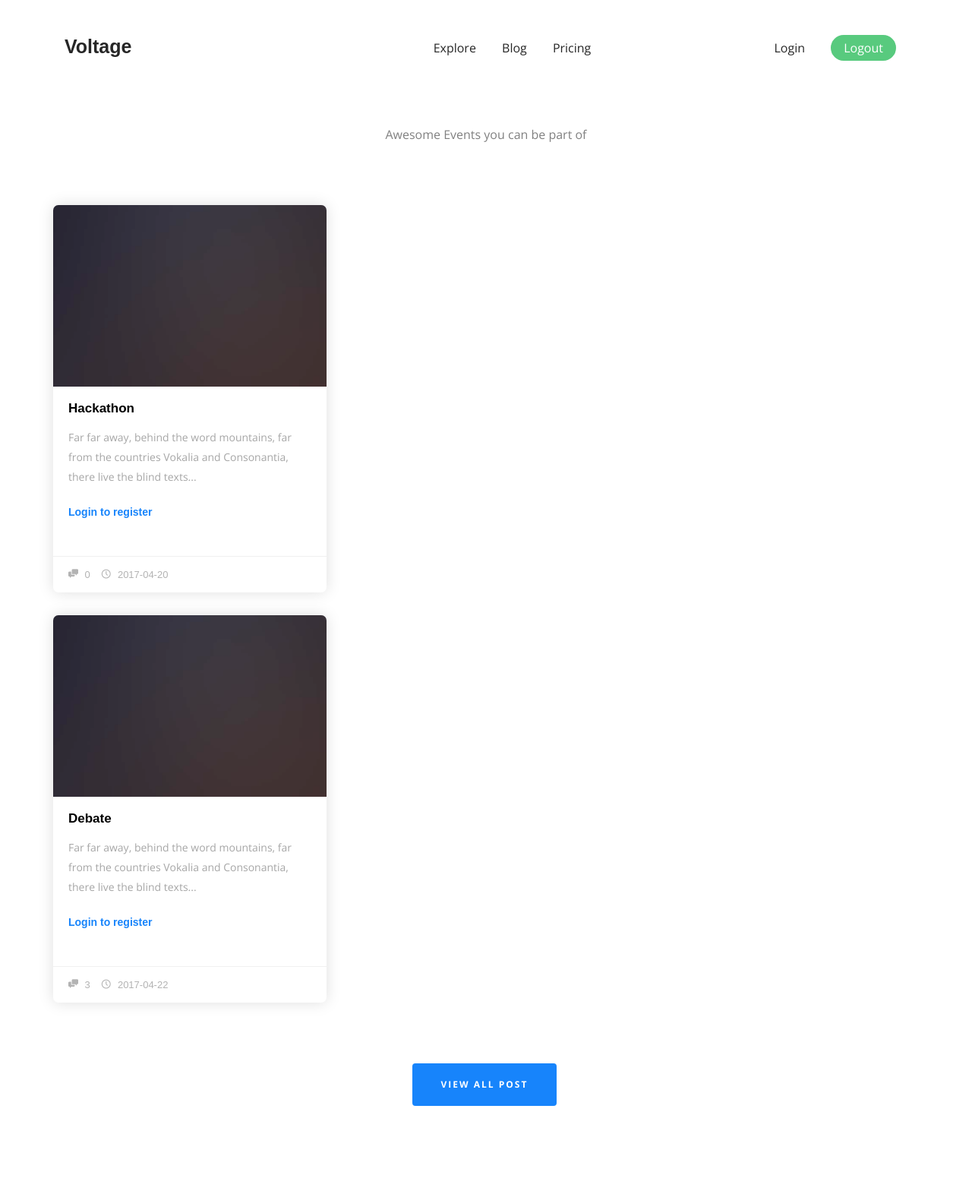
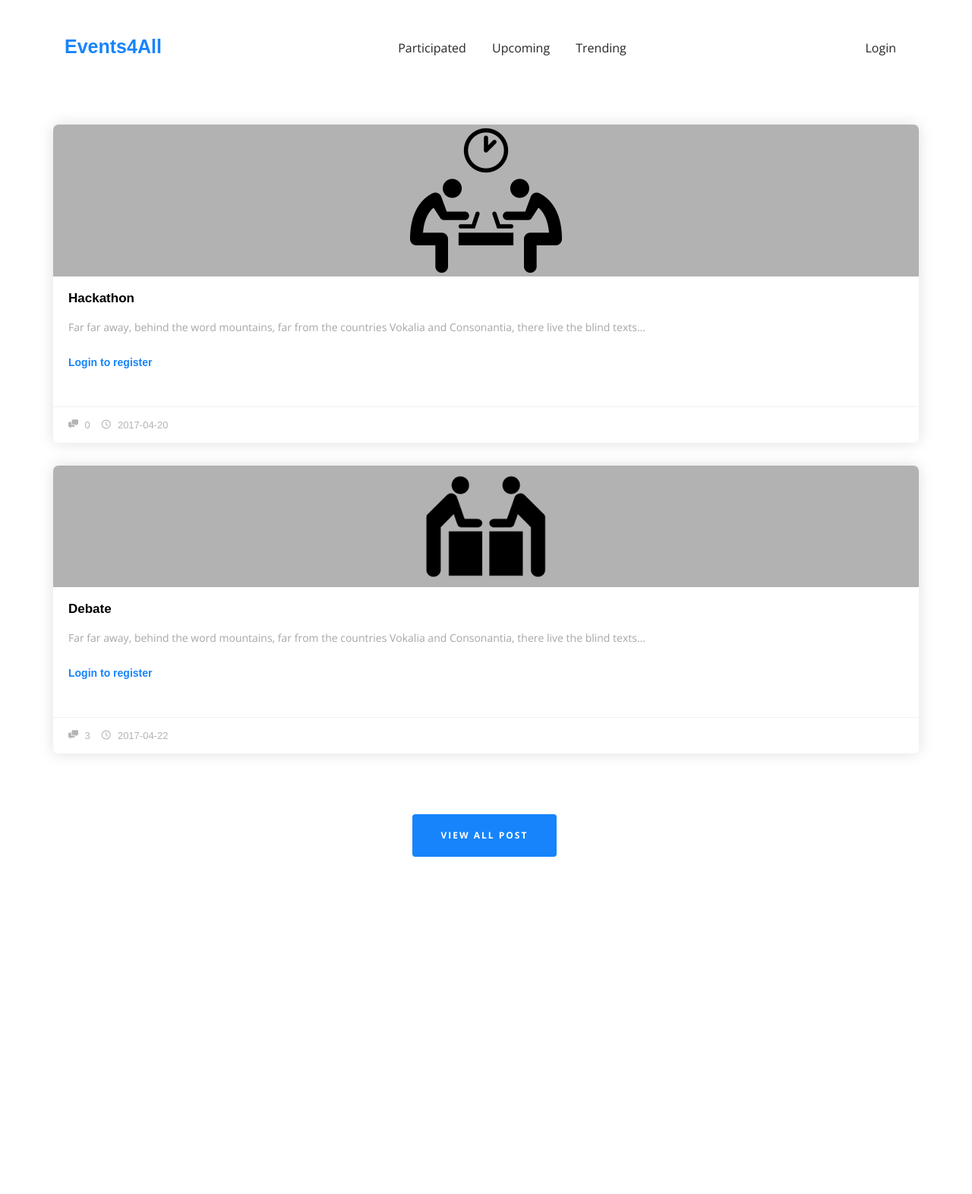
Before and after one commit to juvekaradheesh/Event-Manager, a PHP site: page /events.php in a window 1280 px wide. Shown: the whole page at 76% size. After the commit the page ends 1128 px from the top, so only its background shows below. Run offline with PHP 8.4, Linux system fonts and the light colour scheme; data comes from the database, SQL or seed files in the repository; some web fonts are replaced.

Commit message:
same as last

```diff
--- a/events.php
+++ b/events.php
@@ -1,4 +1,13 @@
-<?php session_start(); ?>
+<?php
+	session_start();
+	if(isset($_SESSION['email'])){
+		$login = true;
+		$email = $_SESSION['email'];
+	}
+	else{
+		$login = false;
+	}
+?>
 <!DOCTYPE html>
 <!--[if lt IE 7]>      <html class="no-js lt-ie9 lt-ie8 lt-ie7"> <![endif]-->
 <!--[if IE 7]>         <html class="no-js lt-ie9 lt-ie8"> <![endif]-->
@@ -14,36 +23,15 @@
 	<meta name="author" content="FREEHTML5.CO" />
 
   	<!--
-	//////////////////////////////////////////////////////
-
-	FREE HTML5 TEMPLATE
-	DESIGNED & DEVELOPED by FREEHTML5.CO
-
-	Website: 		http://freehtml5.co/
-	Email: 			info@freehtml5.co
-	Twitter: 		http://twitter.com/fh5co
-	Facebook: 		https://www.facebook.com/fh5co
-
-	//////////////////////////////////////////////////////
+		Authors ::
+			Adheesh Juvekar
+			Asutosh Padhi
 	-->
-
-  	<!-- Facebook and Twitter integration -->
-	<meta property="og:title" content=""/>
-	<meta property="og:image" content=""/>
-	<meta property="og:url" content=""/>
-	<meta property="og:site_name" content=""/>
-	<meta property="og:description" content=""/>
-	<meta name="twitter:title" content="" />
-	<meta name="twitter:image" content="" />
-	<meta name="twitter:url" content="" />
-	<meta name="twitter:card" content="" />
 
 	<!-- Place favicon.ico and apple-touch-icon.png in the root directory -->
 	<link rel="shortcut icon" href="favicon.ico">
-
 	<!-- Google Fonts -->
 	<link href='https://fonts.googleapis.com/css?family=Open+Sans:400,300,700|Monsterrat:400,700|Merriweather:400,300italic,700' rel='stylesheet' type='text/css'>
-
 	<!-- Animate.css -->
 	<link rel="stylesheet" href="css/animate.css">
 	<!-- Icomoon Icon Fonts-->
@@ -55,10 +43,8 @@
 	<link rel="stylesheet" href="css/owl.theme.default.min.css">
 	<!-- Bootstrap  -->
 	<link rel="stylesheet" href="css/bootstrap.css">
-
 	<!-- Cards -->
 	<link rel="stylesheet" href="css/cards.css">
-
 	<!-- Modernizr JS -->
 	<script src="js/modernizr-2.6.2.min.js"></script>
 	<!-- FOR IE9 below -->
@@ -74,20 +60,30 @@
 			<div class="container">
 				<div class="col-lg-3 col-md-3 col-sm-3 col-xs-12 fh5co-logo">
 					<a href="#" class="js-fh5co-mobile-toggle fh5co-nav-toggle"><i></i></a>
-					<a href="#" style="color: #262626">Voltage</a>
+					<a href="#"><font color="#1784fb">Events4All<font></a>
 				</div>
 				<div class="col-lg-6 col-md-5 col-sm-5 text-center fh5co-link-wrap">
 					<ul data-offcanvass="yes">
 						<li class="active"><a href="#">Tour</a></li>
-						<li><a href="#" style="color: #262626">Explore</a></li>
-						<li><a href="#" style="color: #262626">Blog</a></li>
-						<li><a href="#" style="color: #262626">Pricing</a></li>
+						<li><a href="#" style="color: #262626">Participated</a></li>
+						<li><a href="#" style="color: #262626">Upcoming</a></li>
+						<li><a href="#" style="color: #262626">Trending</a></li>
 					</ul>
 				</div>
 				<div class="col-lg-3 col-md-4 col-sm-4 text-right fh5co-link-wrap">
 					<ul class="fh5co-special" data-offcanvass="yes">
+						<?php
+							if($login){
+						?>
+						<li><a href="login-form/register.php" class="call-to-action">Logout</a></li>
+						<?php
+							}
+							else{
+						?>
 						<li><a href="login-form/index.html" style="color: #262626">Login</a></li>
-						<li><a href="login-form/register.php" class="call-to-action">Logout</a></li>
+						<?php
+							}
+						?>
 					</ul>
 				</div>
 			</div>
@@ -96,13 +92,13 @@
 		<br><br>
 		<div class="fh5co-blog-style-1">
 			<div class="container">
+				<!--<div class="row p-b">
+					<div class="col-md-6 col-md-offset-3 text-center">
+						<p class="wow fadeInUp" data-wow-duration=".1s" data-wow-delay=".1s">Events List</p>
+					</div>
+				</div>-->
 				<div class="row p-b">
-					<div class="col-md-6 col-md-offset-3 text-center">
-						<p class="wow fadeInUp" data-wow-duration=".1s" data-wow-delay=".1s">Awesome Events you can be part of</p>
-					</div>
-				</div>
-				<div class="row p-b">
-					<div class="col-md-4 col-sm-6 col-xs-6 col-xxs-12">
+					<div class="col-md-12 col-sm-12 col-xs-12 col-xxs-12">
 					<?php
 					include "functions/dataBaseConn.php";
 
@@ -114,7 +110,7 @@
 						<div class="fh5co-post wow fadeInLeft"  data-wow-duration="1s" data-wow-delay=".5s">
 							<div class="fh5co-post-image">
 								<div class="fh5co-overlay"></div>
-								<img src="images/img_same_dimension_2.jpg" alt="Image" class="img-responsive">
+								<img class="center-block" src="images/event<?php echo $row['event_id']; ?>.png" alt="Image" class="img-responsive">
 							</div>
 							<div class="fh5co-post-text">
 								<h3><a href="#"><?php echo $row['event_name'] ?></a></h3>
```
